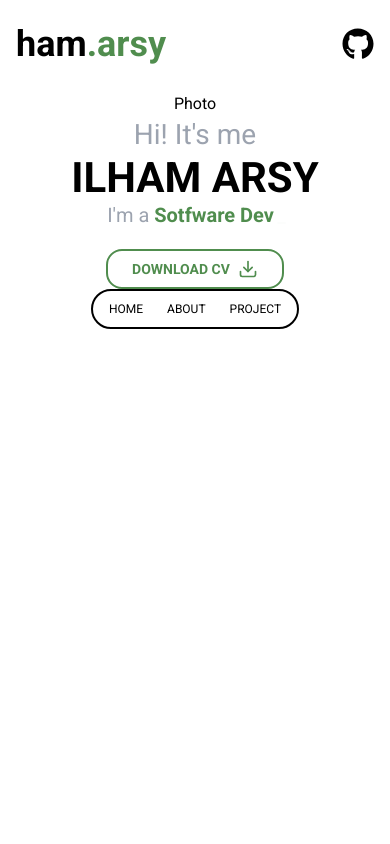
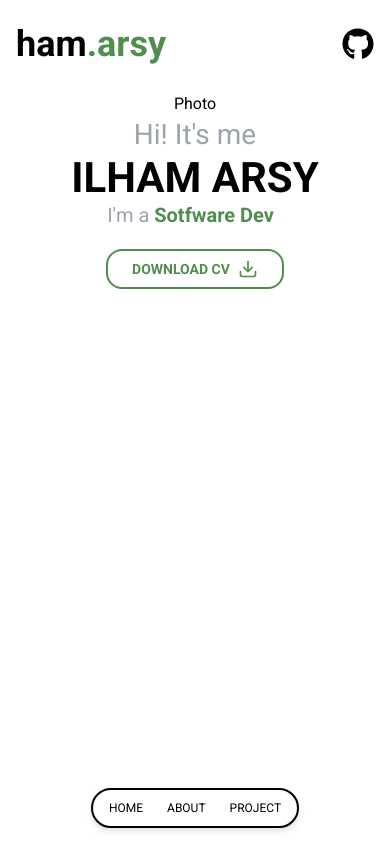
Before and after one commit to Ilhamarsy/Portfolio-Web, a Next.js app: page / in a window 390 px wide. Built offline with nearby package versions, Linux system fonts and the light colour scheme.

Commit message:
fix nav mobile layout

```diff
--- a/app/layout.jsx
+++ b/app/layout.jsx
@@ -21,7 +21,7 @@ export default function RootLayout({ children }) {
       <body className={roboto.variable}>
         <Header />
         {children}
-        <div className="md:hidden">
+        <div className="md:hidden fixed bottom-4 w-full">
           <MobileNav />
         </div>
       </body>
--- a/components/nav/MobileNav.jsx
+++ b/components/nav/MobileNav.jsx
@@ -1,6 +1,7 @@
 "use client"
 import React, { useRef, useState } from "react";
 import { motion } from "framer-motion";
+import Link from "next/link";
 
 const links = [
     {
@@ -32,10 +33,10 @@ export const MobileNav = () => {
           opacity: 0,
         }));
       }}
-      className="relative mx-auto flex w-fit rounded-full border-2 border-black bg-white p-1"
+      className="relative mx-auto flex w-fit rounded-full border-2 border-black bg-white p-1 drop-shadow-md"
     >
         {links.map((link, index) => (
-            <Tab setPosition={setPosition} key={index}>{link.name}</Tab>
+            <Tab setPosition={setPosition} key={index} path={link.path}>{link.name}</Tab>
         ))}
 
       <Cursor position={position} />
@@ -43,12 +44,13 @@ export const MobileNav = () => {
   );
 };
 
-const Tab = ({ children, setPosition }) => {
+const Tab = ({ children, setPosition, path }) => {
   const ref = useRef(null);
 
   return (
-    <li
+    <Link
     ref={ref}
+          href={path}
           onMouseEnter={() => {
             if (!ref?.current) return;
 
@@ -61,9 +63,24 @@ const Tab = ({ children, setPosition }) => {
             });
           }}
           className="relative z-10 block cursor-pointer px-3 py-1.5 text-xs uppercase text-white mix-blend-difference md:px-5 md:py-3 md:text-base"
-    >
-      {children}
-    </li>
+        >{children}</Link>
+    // <li
+    //   ref={ref}
+    //   onMouseEnter={() => {
+    //     if (!ref?.current) return;
+
+    //     const { width } = ref.current.getBoundingClientRect();
+
+    //     setPosition({
+    //       left: ref.current.offsetLeft,
+    //       width,
+    //       opacity: 1,
+    //     });
+    //   }}
+    //   className="relative z-10 block cursor-pointer px-3 py-1.5 text-xs uppercase text-white mix-blend-difference md:px-5 md:py-3 md:text-base"
+    // >
+    //   {children}
+    // </li>
   );
 };
 
```
Lines whose indentation alone changed are shown as unchanged.
